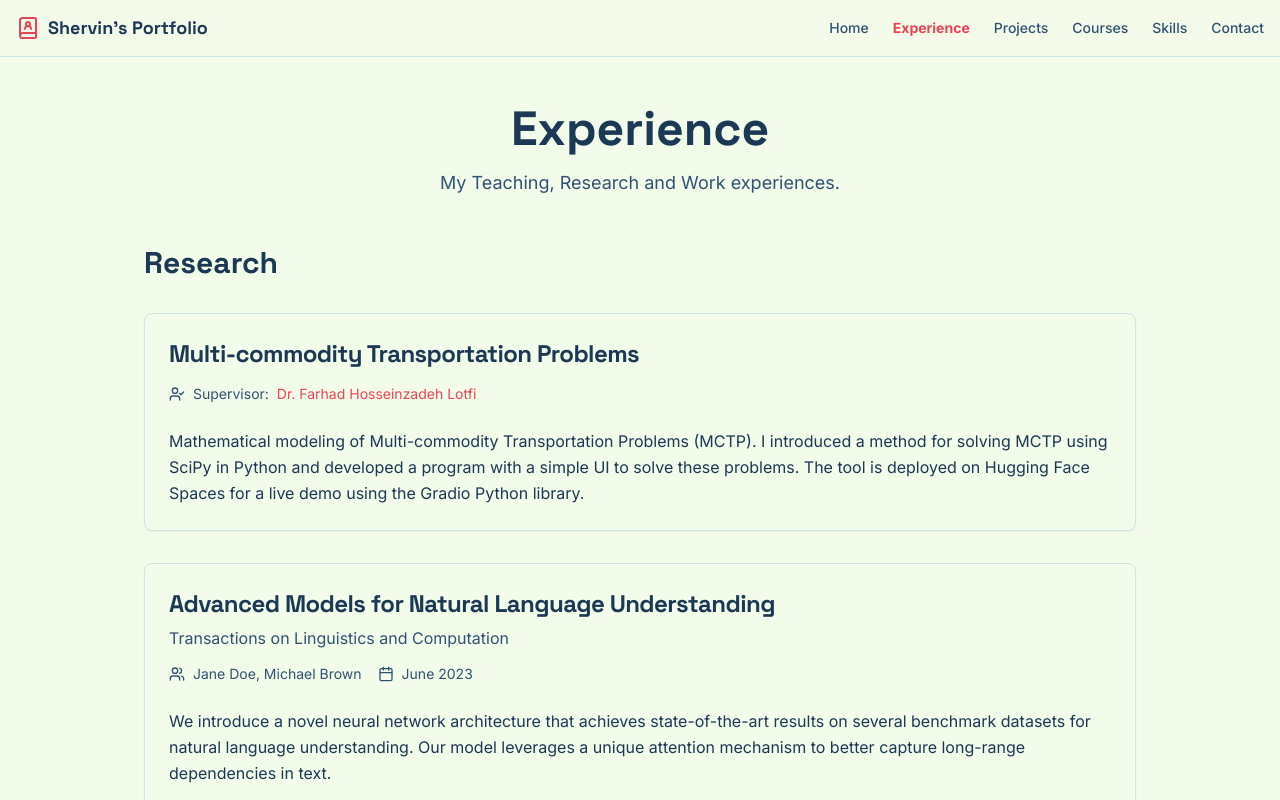
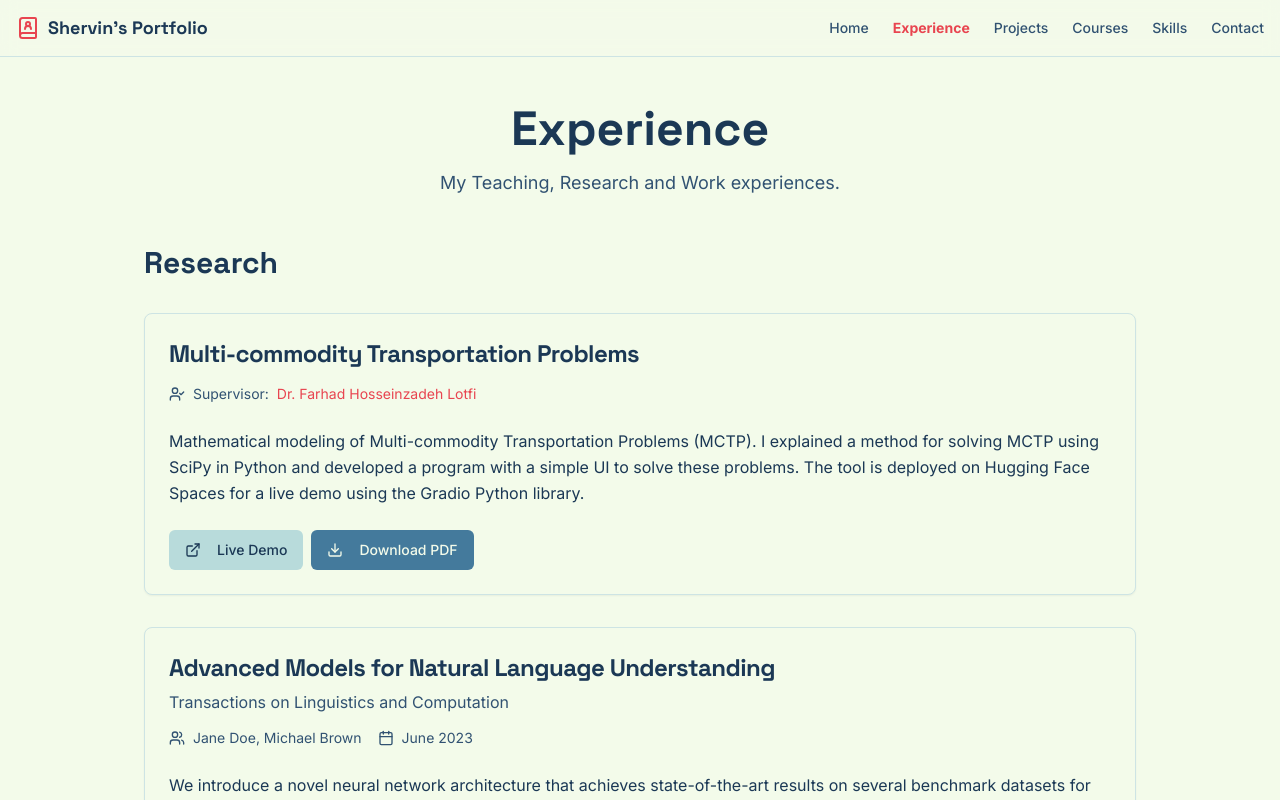
Before and after one commit to DearShervin/dearshervin.github.io, a Next.js app: page /studio/experience in a window 1280 px wide. Shown: the top 800 px of the page. Built offline with nearby package versions, Linux system fonts and the light colour scheme.

Commit message:
initial commit

```diff
--- a/src/app/experience/page.tsx
+++ b/src/app/experience/page.tsx
@@ -7,7 +7,7 @@ import {
   CardTitle,
 } from "@/components/ui/card";
 import { Button } from "@/components/ui/button";
-import { Download, Users, Calendar, UserCheck } from "lucide-react";
+import { Download, Users, Calendar, UserCheck, ExternalLink } from "lucide-react";
 import Link from "next/link";
 
 const researchPapers = [
@@ -15,7 +15,9 @@ const researchPapers = [
     title: "Multi-commodity Transportation Problems",
     supervisor: "Dr. Farhad Hosseinzadeh Lotfi",
     supervisorLink: "https://scholar.google.com/citations?user=gc_qn8gAAAAJ&hl=en",
-    description: "Mathematical modeling of Multi-commodity Transportation Problems (MCTP). I introduced a method for solving MCTP using SciPy in Python and developed a program with a simple UI to solve these problems. The tool is deployed on Hugging Face Spaces for a live demo using the Gradio Python library.",
+    description: "Mathematical modeling of Multi-commodity Transportation Problems (MCTP). I explained a method for solving MCTP using SciPy in Python and developed a program with a simple UI to solve these problems. The tool is deployed on Hugging Face Spaces for a live demo using the Gradio Python library.",
+    demoUrl: "#",
+    pdfUrl: "#",
   },
   {
     title: "Advanced Models for Natural Language Understanding",
@@ -118,16 +120,32 @@ export default function ExperiencePage() {
               <CardContent>
                 <p className="leading-relaxed">{paper.abstract || paper.description}</p>
               </CardContent>
-              {paper.downloadLink && (
-                <CardFooter>
+              <CardFooter className="flex gap-2">
+                {paper.demoUrl && (
+                  <Button asChild>
+                    <a href={paper.demoUrl} target="_blank" rel="noopener noreferrer">
+                      <ExternalLink className="mr-2 h-4 w-4" />
+                      Live Demo
+                    </a>
+                  </Button>
+                )}
+                {paper.pdfUrl && (
+                  <Button asChild variant="secondary">
+                    <a href={paper.pdfUrl} download>
+                      <Download className="mr-2 h-4 w-4" />
+                      Download PDF
+                    </a>
+                  </Button>
+                )}
+                {paper.downloadLink && (
                   <Button asChild>
                     <a href={paper.downloadLink} download>
                       <Download className="mr-2 h-4 w-4" />
                       Download PDF
                     </a>
                   </Button>
-                </CardFooter>
-              )}
+                )}
+              </CardFooter>
             </Card>
           ))}
         </div>
```
